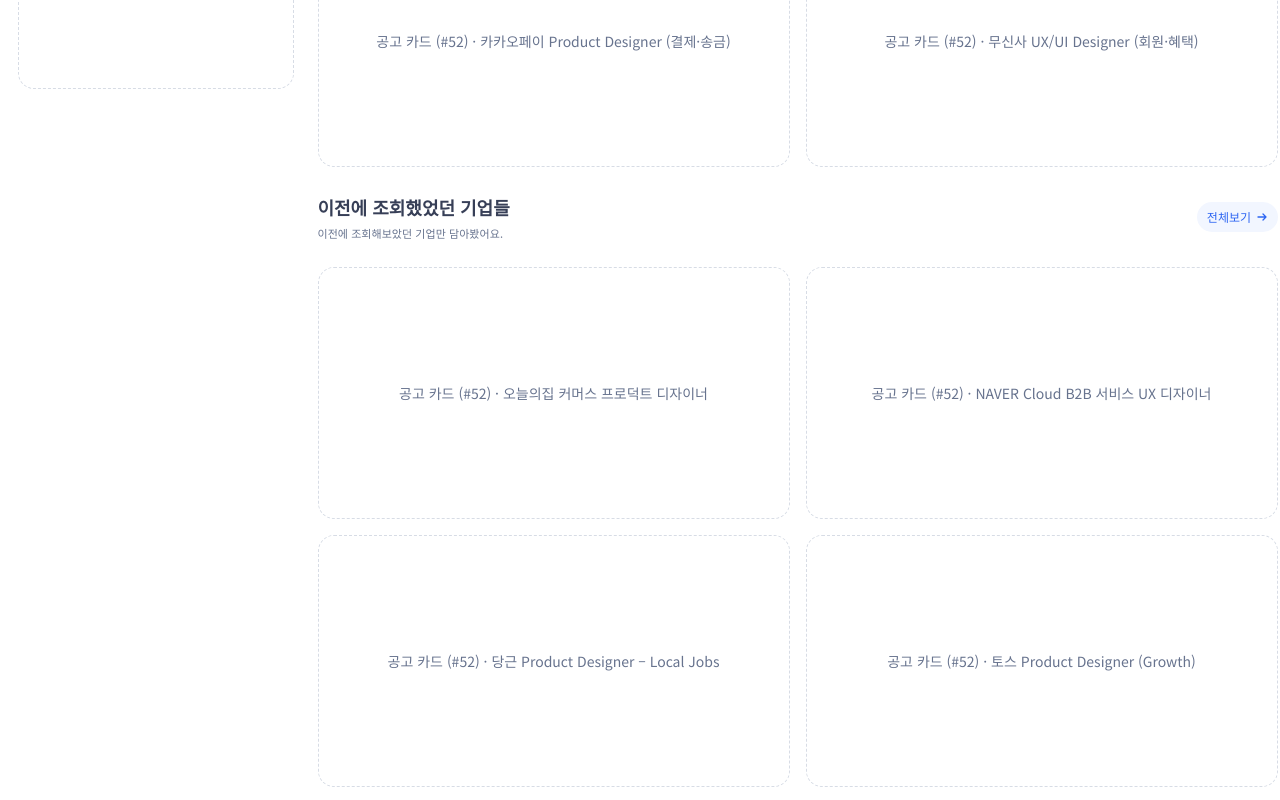
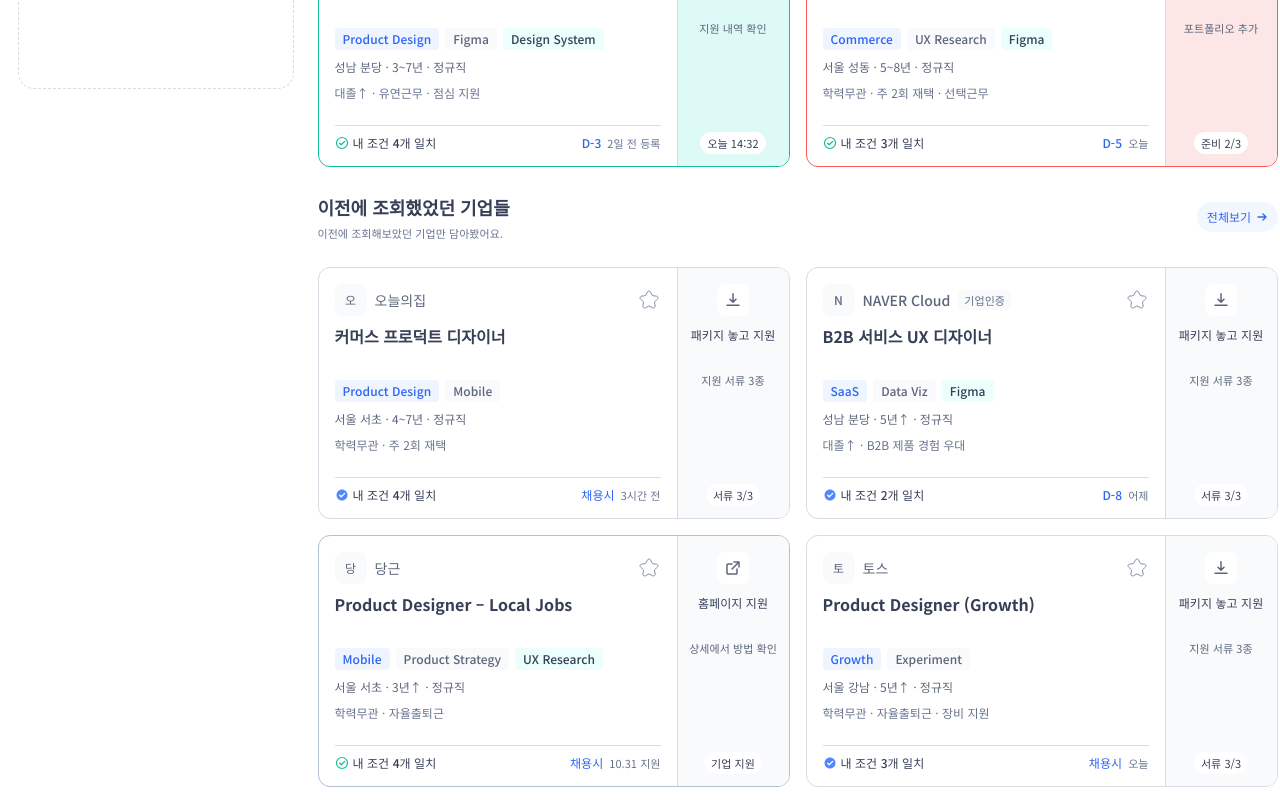
Before and after one commit to SOPT-all/39-COLLABORATION-WEB-SARAMIN, a React (Vite) app: page / in a window 1280 px wide. Shown: the part 700-1500 px from the top of the page. Built offline with nearby package versions, Linux system fonts and the light colour scheme.

Commit message:
feat: 홈 공고 피드 섹션에 공통 카드 연결

```diff
--- a/src/pages/home/components/recruit-feed-section.tsx
+++ b/src/pages/home/components/recruit-feed-section.tsx
@@ -2,17 +2,93 @@ import RecruitSectionHeading from '@/pages/home/components/recruit-section-headi
 import { MOCK_RECRUITS } from '@/pages/home/constants/mock-recruits';
 import { RECRUIT_SECTIONS } from '@/pages/home/constants/recruit-sections';
 import type { ApplyFilter } from '@/pages/home/types/recruit';
+import CardJob from '@/shared/components/card-job/card-job';
+import type { CardJobTag } from '@/shared/components/card-job/card-job.types';
+import DropZoneApplication from '@/shared/components/drop-zone/drop-zone-application';
+
+// 목데이터의 지원상태를 CardJob 상태로 변환
+const CARD_JOB_STATE_MAP = {
+  ready: 'default',
+  needsDocuments: 'needs_document',
+  external: 'external',
+  applied: 'applied',
+  closed: 'closed',
+} as const;
+
+// 목데이터의 지원상태를 DropZoneApplication 상태로 변환
+const DROP_ZONE_STATUS_MAP = {
+  ready: 'idle',
+  needsDocuments: 'needsDocument',
+  external: 'external',
+  applied: 'applied',
+  closed: 'closed',
+} as const;
+
+interface RecruitDisplayInfo {
+  companyBadge?: string;
+  benefit?: string;
+  updated?: string;
+  tagVariants: CardJobTag['variant'][];
+}
+
+// 임시 데이터
+
+const RECRUIT_DISPLAY_INFO: Record<number, RecruitDisplayInfo> = {
+  1: {
+    companyBadge: '기업인증',
+    benefit: '대졸↑ · 유연근무 · 점심 지원',
+    updated: '2일 전 등록',
+    tagVariants: ['role', 'skill', 'benefit'],
+  },
+  2: {
+    companyBadge: '기업인증',
+    benefit: '학력무관 · 주 2회 재택 · 선택근무',
+    updated: '오늘',
+    tagVariants: ['role', 'skill', 'benefit'],
+  },
+  3: {
+    benefit: '학력무관 · 주 2회 재택',
+    updated: '3시간 전',
+    tagVariants: ['role', 'skill'],
+  },
+  4: {
+    companyBadge: '기업인증',
+    benefit: '대졸↑ · B2B 제품 경험 우대',
+    updated: '어제',
+    tagVariants: ['role', 'skill', 'benefit'],
+  },
+  5: {
+    benefit: '학력무관 · 자율출퇴근',
+    updated: '10.31 지원',
+    tagVariants: ['role', 'skill', 'benefit'],
+  },
+  6: {
+    benefit: '학력무관 · 자율출퇴근 · 장비 지원',
+    updated: '오늘',
+    tagVariants: ['role', 'skill'],
+  },
+  7: {
+    companyBadge: '기업인증',
+    benefit: '대졸↑ · 재택 혼합 · 선택근무',
+    updated: '1시간 전',
+    tagVariants: ['role', 'skill', 'benefit'],
+  },
+  8: {
+    benefit: '대졸↑ · 합격축하금 50만원',
+    updated: '4시간 전',
+    tagVariants: ['role', 'skill'],
+  },
+};
 
 interface RecruitFeedSectionProps {
   selectedFilter: ApplyFilter | null;
 }
 
-// TODO(#52 지영): 공고 카드 자리를 공고 카드 컴포넌트(#29)로 교체
-// 섹션 구성 · 필터 반영은 이미 연결돼 있어요.
 const RecruitFeedSection = ({ selectedFilter }: RecruitFeedSectionProps) => {
   return (
     <>
       {RECRUIT_SECTIONS.map(({ type, ...heading }) => {
+        // 섹션별 목 데이터 조회 및 선택된 필터 적용
         const recruits = MOCK_RECRUITS[type].filter(
           ({ applyStatus }) =>
             !selectedFilter || applyStatus === selectedFilter,
@@ -21,15 +97,50 @@ const RecruitFeedSection = ({ selectedFilter }: RecruitFeedSectionProps) => {
         return (
           <section key={type} className="flex flex-col gap-6">
             <RecruitSectionHeading {...heading} />
+
             <ul className="grid grid-cols-2 gap-4">
-              {recruits.map(({ id, companyName, title }) => (
-                <li
-                  key={id}
-                  className="flex h-63 items-center justify-center rounded-2xl border border-dashed border-border-default text-body-14 text-text-tertiary"
-                >
-                  공고 카드 (#52) · {companyName} {title}
-                </li>
-              ))}
+              {recruits.map((recruit) => {
+                const displayInfo = RECRUIT_DISPLAY_INFO[recruit.id];
+
+                return (
+                  <li key={recruit.id}>
+                    <CardJob
+                      company={recruit.companyName}
+                      jobTitle={recruit.title}
+                      // TODO: API 및 로고 에셋 확인 후 실제 기업 로고 연결
+                      logo={
+                        <div className="flex h-full w-full items-center justify-center rounded-lg bg-surface-subtle text-label-12 text-text-secondary">
+                          {recruit.companyName.charAt(0)}
+                        </div>
+                      }
+                      companyBadge={displayInfo?.companyBadge}
+                      tags={recruit.tags.map((tag, index) => ({
+                        id: `${recruit.id}-${tag}`,
+                        label: tag,
+                        variant: displayInfo?.tagVariants[index] ?? 'skill',
+                      }))}
+                      conditions={recruit.conditions.join(' · ')}
+                      benefit={displayInfo?.benefit}
+                      matchReason={`내 조건 ${recruit.matchedConditionCount}개 일치`}
+                      deadline={recruit.deadline}
+                      updated={displayInfo?.updated ?? ''}
+                      isBookmarked={recruit.isBookmarked}
+                      state={CARD_JOB_STATE_MAP[recruit.applyStatus]}
+                      applicationSlot={
+                        <DropZoneApplication
+                          status={DROP_ZONE_STATUS_MAP[recruit.applyStatus]}
+                        />
+                      }
+
+                      // 북마크 기능 연결 전 임시 처리
+                      onBookmarkChange={() => {}}
+
+                      //상세보기 기능 연결 전 임시 처리
+                      onViewDetail={() => {}}
+                    />
+                  </li>
+                );
+              })}
             </ul>
           </section>
         );
```
